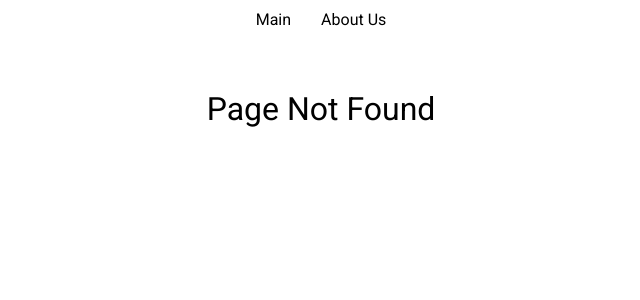
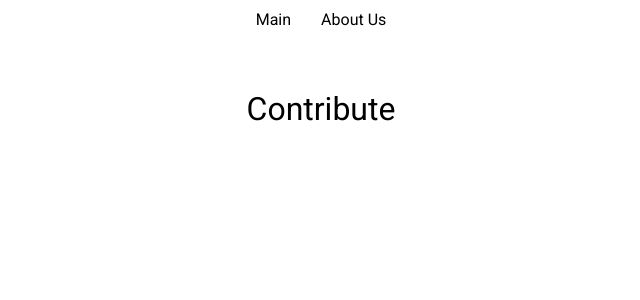
Before and after one commit to wunlei/photo-gallery, a React (Create React App) app in the folder react-components/: page /contribute in a window 1280 px wide. Before the commit this address had no page. Shown: the top 300 px of the page, without its empty margins (319-959 px from the left). Built offline with nearby package versions, Linux system fonts and the light colour scheme.

Commit message:
feat: add route for contribute page

```diff
--- a/react-components/src/components/AppRouter/AppRouter.tsx
+++ b/react-components/src/components/AppRouter/AppRouter.tsx
@@ -3,6 +3,7 @@ import App from 'app/App';
 import AboutUs from 'views/AboutUs/AboutUs';
 import MainPage from 'views/Main/Main';
 import NotFound from 'views/NotFound/NotFound';
+import Contribute from 'views/Contribute/Contribute';
 
 function AppRouter() {
   return (
@@ -11,6 +12,7 @@ function AppRouter() {
         <Route path="/" element={<App />}>
           <Route index element={<MainPage />}></Route>
           <Route path="about-us" element={<AboutUs />}></Route>
+          <Route path="contribute" element={<Contribute />}></Route>
           <Route path="*" element={<NotFound />} />
         </Route>
       </Routes>
--- /dev/null
+++ b/react-components/src/views/Contribute/Contribute.tsx
@@ -0,0 +1,13 @@
+import React from 'react';
+
+class Contribute extends React.Component {
+  render() {
+    return (
+      <main className="page page-contribute">
+        <h3 className="page__title">Contribute</h3>
+      </main>
+    );
+  }
+}
+
+export default Contribute;
```
